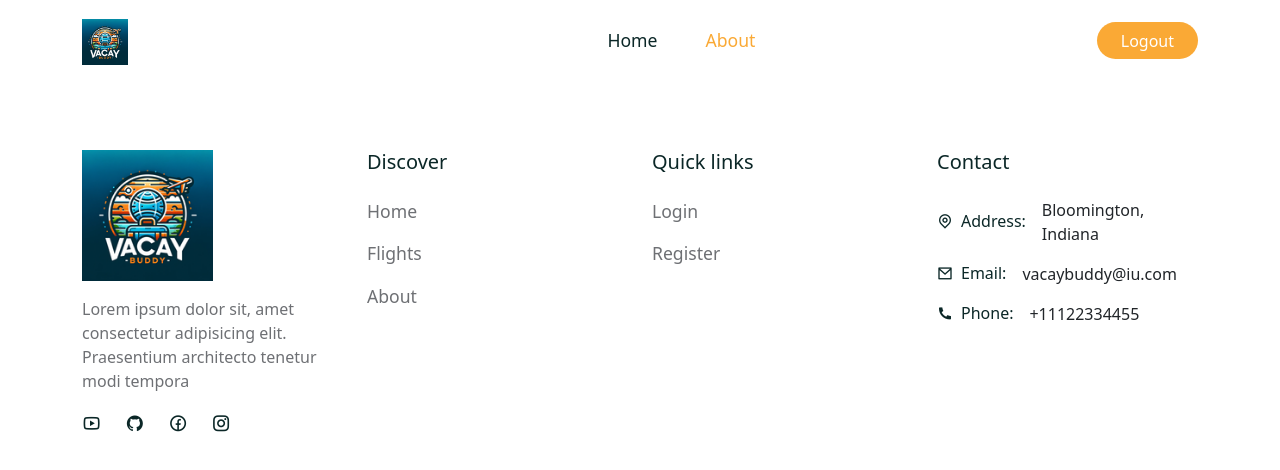
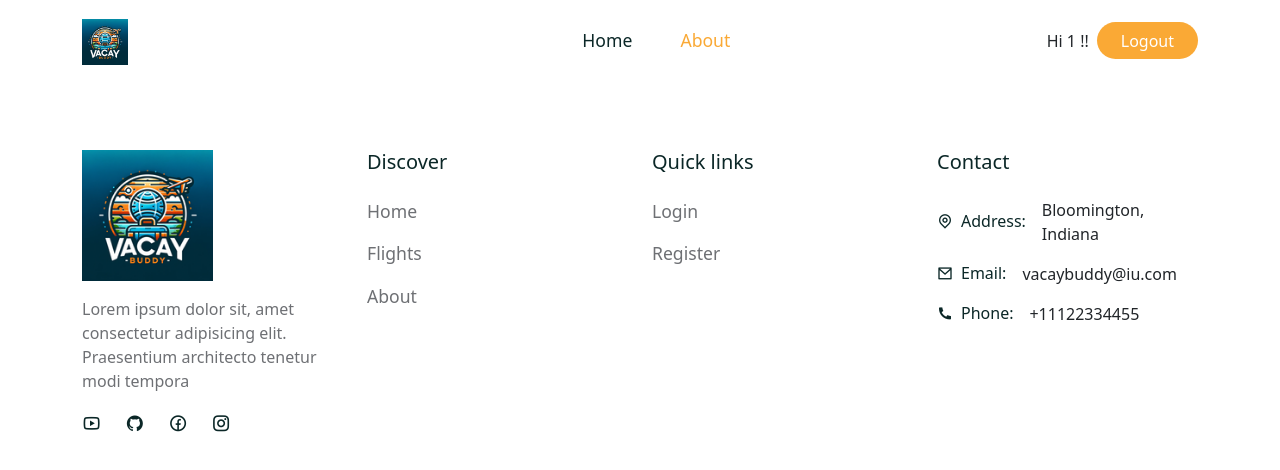
Before and after one commit to juyee1698/Tour-Management-System, a React (Create React App) app in the folder frontend/: page /about in a window 1280 px wide. Shown: the top 470 px of the page. Built offline with nearby package versions, Linux system fonts and the light colour scheme; sample sign-in values are in the browser's storage; a web font is replaced by a local one.

Commit message:
show username after logged in

```diff
--- a/frontend/src/components/Header/Header.jsx
+++ b/frontend/src/components/Header/Header.jsx
@@ -58,7 +58,7 @@ const Header = () => {
                     <div className="nav__right d-flex align-items-center gap-4">
                     {authToken ? (
                                 <div className="user__info d-flex align-items-center gap-2">
-                                    {/* <span>Hi {userId} !!   </span> Display user name */}
+                                    {<span>Hi {localStorage.getItem('userId')} !!   </span> }
                                     <Button onClick={handleLogout} className='btn primary__btn'>Logout</Button>
                                 </div>
                             ) : (
```
